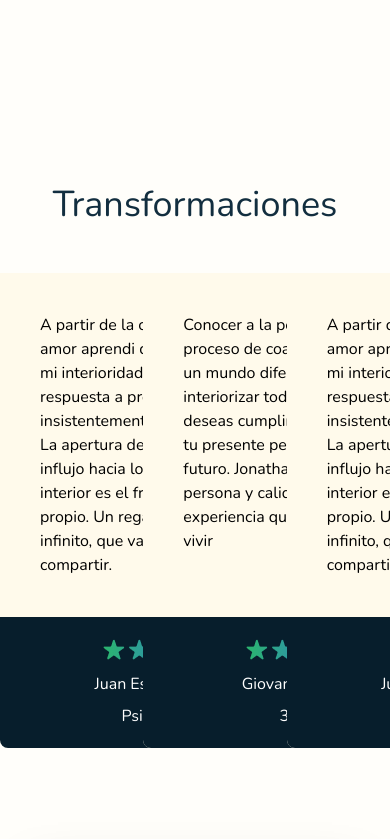
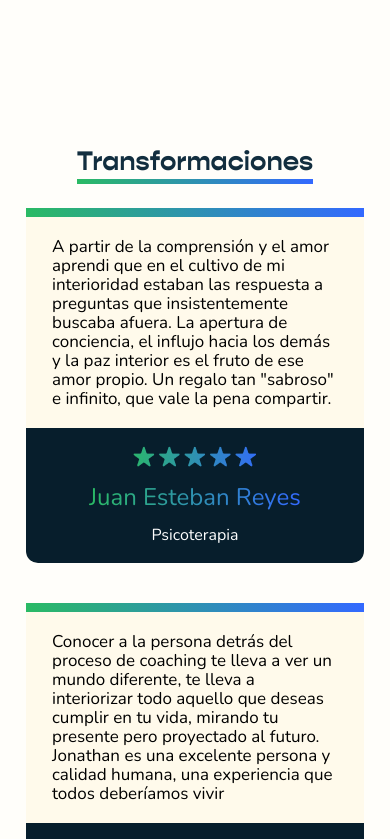
Before and after one commit to revdev-earth/JonathanPFrontend, a React (Vite) app: page / in a window 390 px wide. Shown: the part 7060-7899 px from the top of the page. Built offline with nearby package versions, Linux system fonts and the light colour scheme.

Commit message:
Section 6 Mobile and Desktop

```diff
--- a/src/Sections/6/index.tsx
+++ b/src/Sections/6/index.tsx
@@ -29,12 +29,40 @@ const Card = ({
   profesion: string;
 }) => {
   return (
-    <div className="flex flex-col w-[330px] text-black bg-[#FFFAEB] rounded-b-lg overflow-hidden ">
-      <div className="p-10 flex-1">{content}</div>
+    <div
+      className="
+        flex flex-col
+        text-black bg-[#FFFAEB]
+        w-[338px]
+        rounded-b-xl overflow-hidden
+      "
+    >
+      <div
+        className="
+          h-[12px] -mt-[3px] w-full
+          bg-gradient-to-r from-[#2ABA64] to-[#3369FF]
+        "
+      />
 
-      <div className="p-5 flex flex-col gap-2 items-center bg-[#071E2C] text-white">
+      <div
+        className="
+          py-5 px-[26px] flex-1
+          text-[17px] leading-[19px]
+        "
+      >
+        {content}
+      </div>
+
+      <div className="p-4 flex flex-col gap-2 items-center bg-[#071E2C] text-white">
         <img src="/section6/stars.png" alt="start" />
-        <div>{name}</div>
+        <div
+          className="
+            text-[24px]
+            bg-gradient-to-r from-[#2ABA64] to-[#3369FF] text-transparent bg-clip-text
+          "
+        >
+          {name}
+        </div>
         <div>{profesion}</div>
       </div>
     </div>
@@ -43,9 +71,36 @@ const Card = ({
 
 const Section6 = () => {
   return (
-    <div className="flex flex-col gap-12 min-h-[500px] py-16">
-      <div className="text-4xl w-fit m-auto">Transformaciones</div>
-      <div className="grid grid-cols-3 gap-10 w-fit m-auto">
+    <div
+      className="
+        flex flex-col
+        gap-6 md:gap-[62px] min-h-[500px]
+        py-5 md:py-[73px]
+      "
+    >
+      <div
+        className="
+          font-gopher font-bold
+          text-[27px] md:text-[60px]
+          w-fit m-auto
+        "
+      >
+        Transformaciones
+        <div
+          className=" w-full
+            h-[5px] md:h-[10px]
+            -mt-[3px] md:-mt-[11px]
+            bg-gradient-to-r from-[#2ABA64] to-[#3369FF]
+          "
+        />
+      </div>
+      <div
+        className="
+          grid md:grid-cols-3
+          gap-10 md:gap-8
+          w-fit m-auto
+        "
+      >
         {CardsInformation.map((data, index) => (
           <Card key={index} {...data} />
         ))}
```
